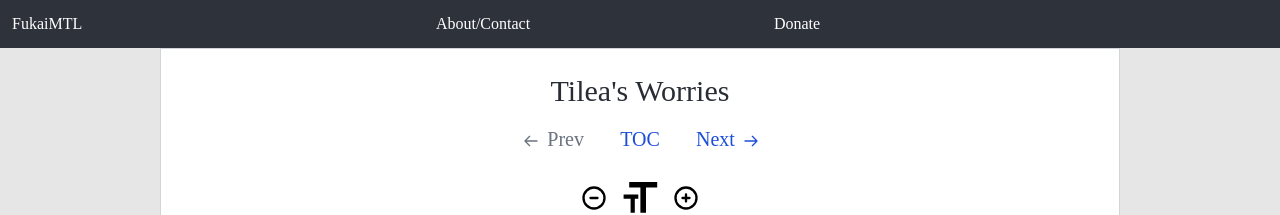
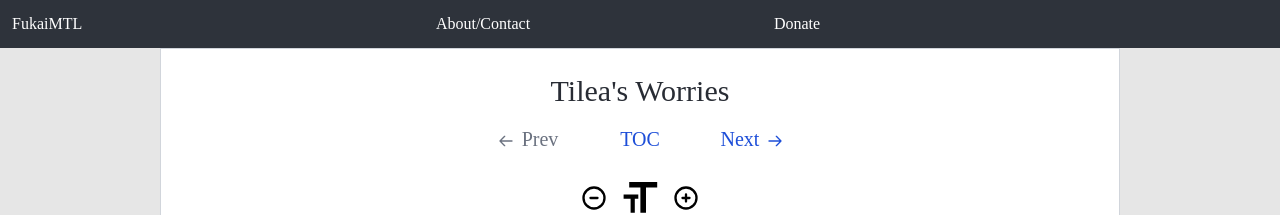
Before and after one commit to almeidaalajoel/FukaiMTL, a Next.js app: page /tileasworries/v3c37 in a window 1280 px wide. Shown: the top 215 px of the page. Built offline with nearby package versions, Linux system fonts and the light colour scheme; a web font is replaced by a local one.

Commit message:
navbar centered

```diff
--- a/src/components/Navigation/Navigation.jsx
+++ b/src/components/Navigation/Navigation.jsx
@@ -4,7 +4,7 @@ import Link from "next/link";
 export default function Navigation({ TOClink, prevURL, nextURL }) {
   return (
     <div className="flex justify-center my-4">
-      <span className="w-[7rem] leading-none flex justify-end items-center">
+      <span className="w-[7rem] leading-none flex justify-center items-center">
         {prevURL === "no" ? (
           <span>
             <svg
@@ -56,7 +56,7 @@ export default function Navigation({ TOClink, prevURL, nextURL }) {
           </a>
         </Link>
       </span>
-      <span className="w-[7rem] flex justify-start items-center">
+      <span className="w-[7rem] flex justify-center items-center">
         {nextURL === "no" ? (
           <span>
             <span className="text-center text-gray-500 mr-2 select-none">
```
